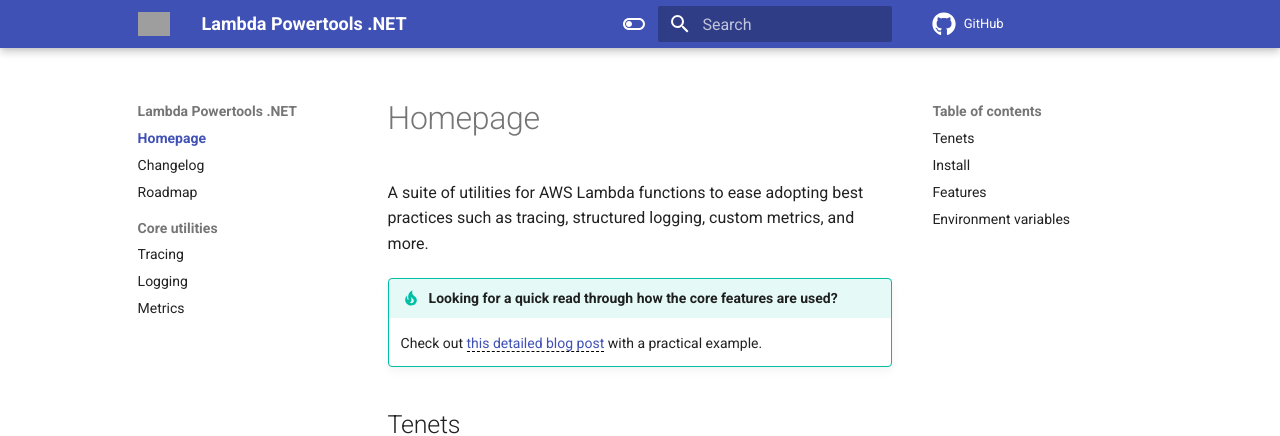
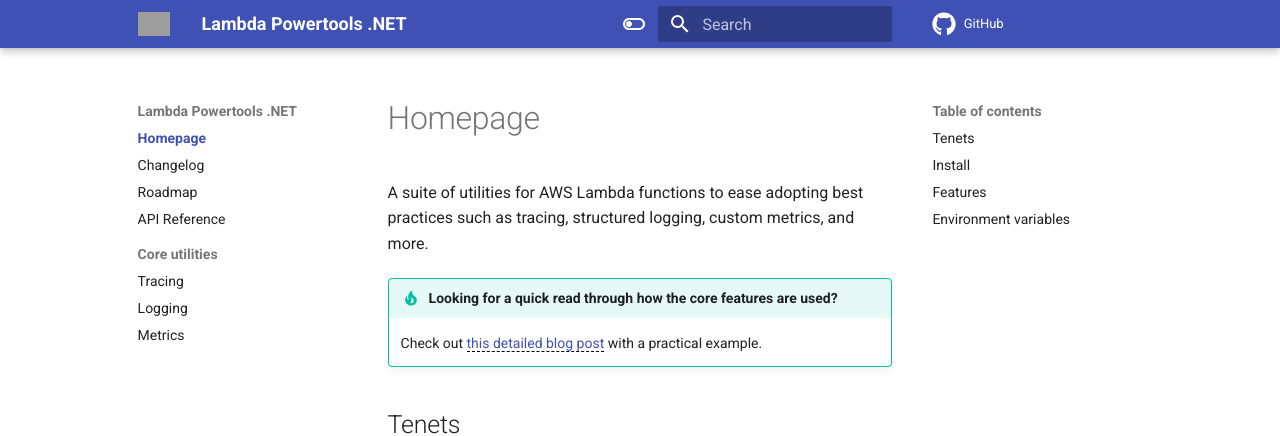
Before and after one commit to aws-powertools/powertools-lambda-dotnet, an MkDocs documentation site: the page built from docs/index.md, in a window 1280 px wide. Shown: the top 436 px of the page. Built offline with MkDocs 1.6.1 and Material for MkDocs 9.7.7, drawn with Linux system fonts in a browser that asks for light colours; a script that is not in the unit is left out; comment, search, counter and statistics services are not loaded; the version menu is left out; grey boxes are pictures that could not be loaded.

Commit message:
docs: adding auto-generated API Reference to docs (#87)
* adding api docs project structure

* fix path for source projects

* updated github actions to publish api docs

* adding docfx configuration to github actions

* fix docfx installation script

* fix docfx location

* persisting docfx in PATH

* merging api generation tasks

* fixing docfx executable location

* homebrew configuration

* alternative brew installation

* setting up tmate for debug

* update base OS

* adding docker requirement

* fix gh action syntax

* docker install command

* breaking publishing in 2 jobs

* removing tmate

* linking mono

* invert linking

* troubleshooting brew install command

* overwriting linking

* adding mono linking

* uninstall mono

* quiet mode

* ignore dependencies

* adding API link to docs

* updating API AWS logo

* setting docs branch to develop

```diff
--- a/mkdocs.yml
+++ b/mkdocs.yml
@@ -8,6 +8,7 @@
   - Homepage: index.md
   - Changelog: changelog.md
   - Roadmap: https://github.com/awslabs/aws-lambda-powertools-roadmap/projects/1" target="_blank
+  - API Reference: api/" target="_blank
   - Core utilities:
       - core/tracing.md
       - core/logging.md
```
Also changed, not shown: apidocs/images/AWS_logo.png, 1 other file.
